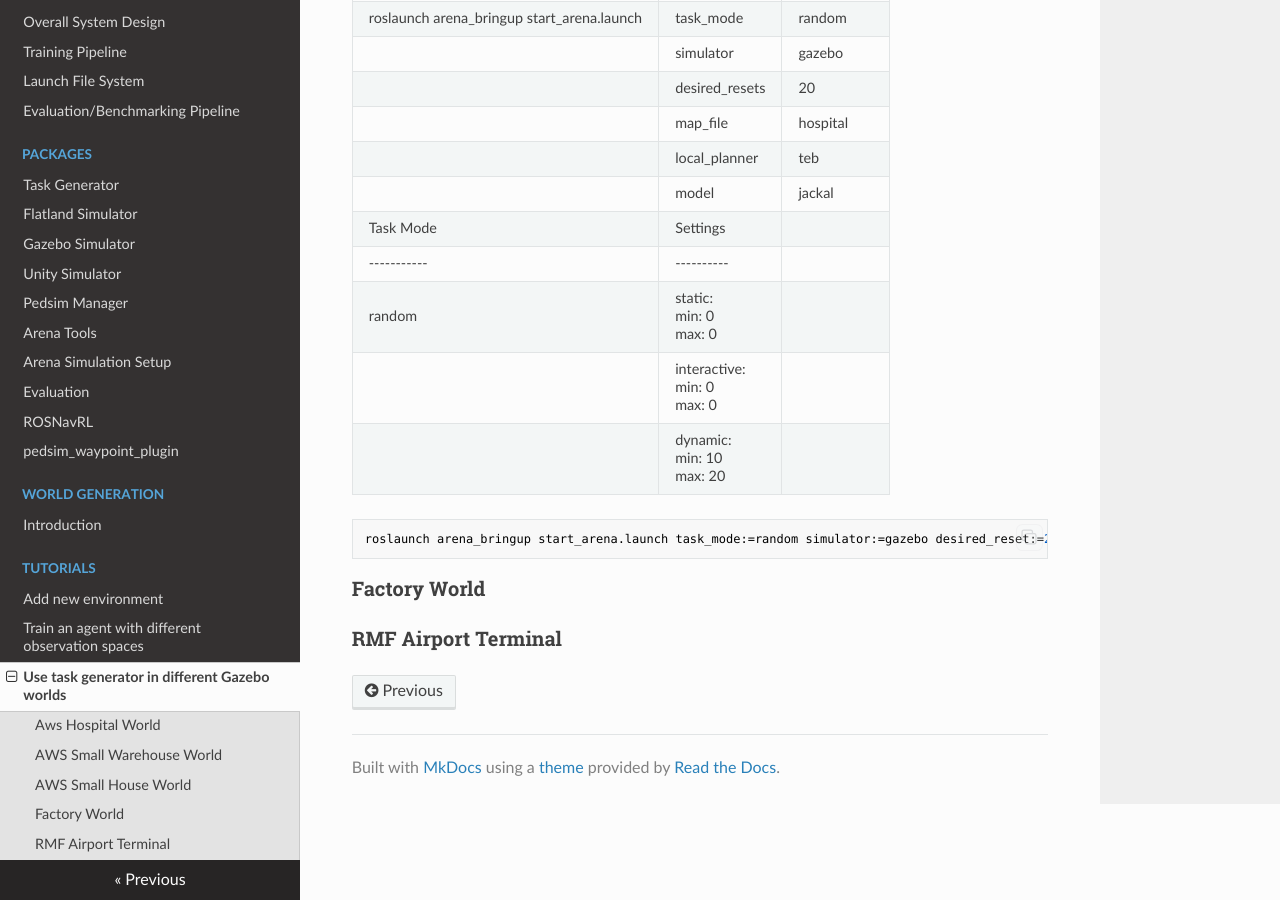
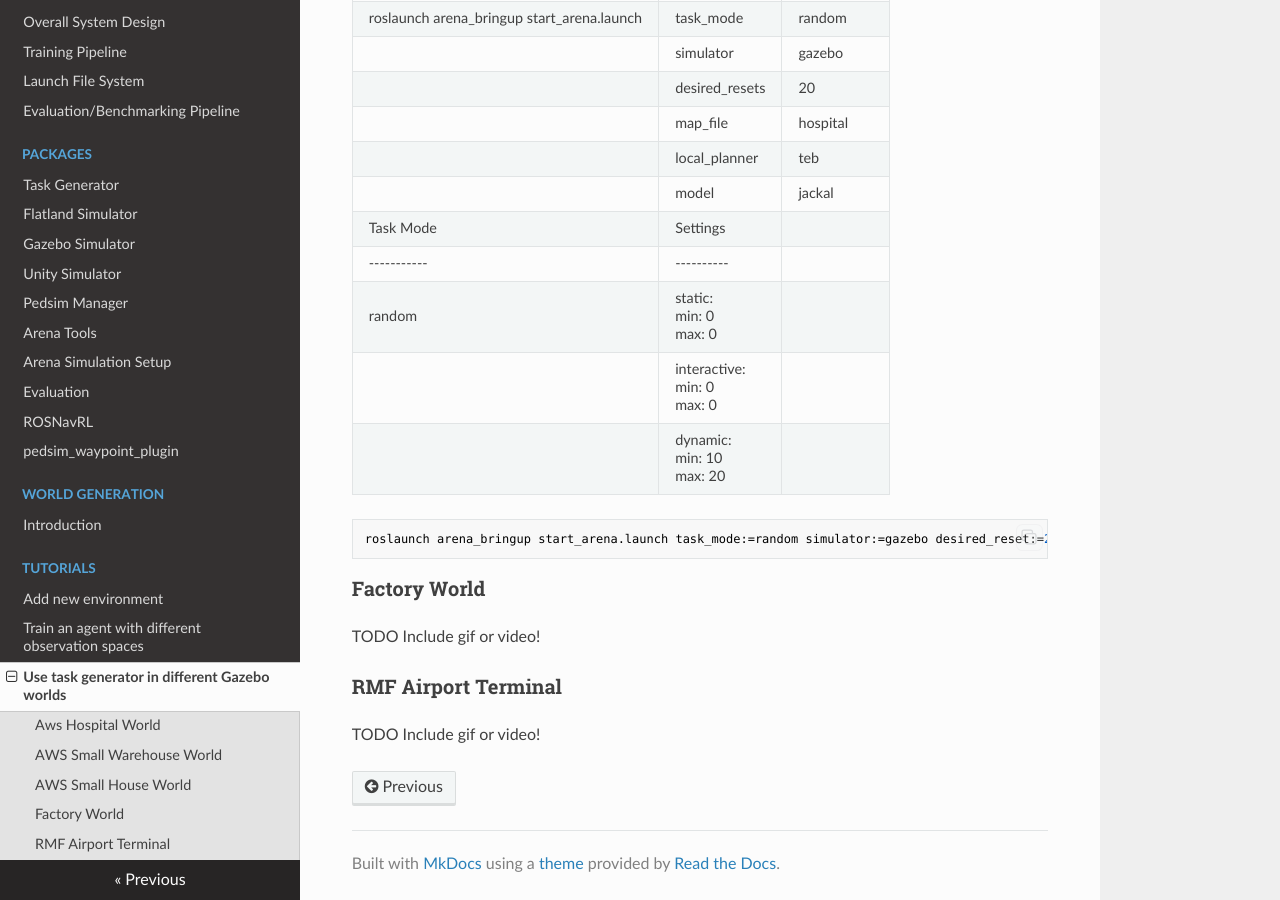
Before and after one commit to Arena-Rosnav/.github, an MkDocs documentation site: the page built from docs/tutorials/gazebo_tut.md, in a window 1280 px wide and 900 px high, scrolled down 2396 px. Built offline with MkDocs 1.6.1, drawn with Linux system fonts in a browser that asks for light colours; nearby versions of some CDN libraries; comment, search, counter and statistics services are not loaded.

```diff
--- a/docs/tutorials/gazebo_tut.md
+++ b/docs/tutorials/gazebo_tut.md
@@ -111,5 +111,6 @@
 
 
 ### Factory World
-
+TODO Include gif or video!
 ### RMF Airport Terminal
+TODO Include gif or video!
```
